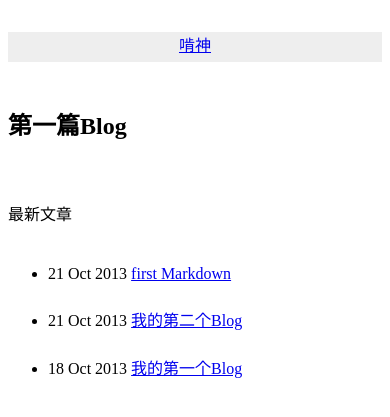
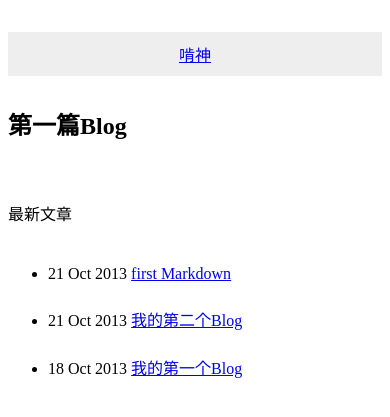
Before and after one commit to kenshinlin/archives, a Jekyll site: the page built from index.html, in a window 390 px wide. Shown: the top 417 px of the page. Built offline with Jekyll 4.4.1, drawn with Linux system fonts in a browser that asks for light colours.

Commit message:
Update style.css

```diff
--- a/css/style.css
+++ b/css/style.css
@@ -46,4 +46,7 @@
     text-align:center;
     width:100%;
   }
+  .info_section{
+    padding:10px 0;
+  }
 }
```
